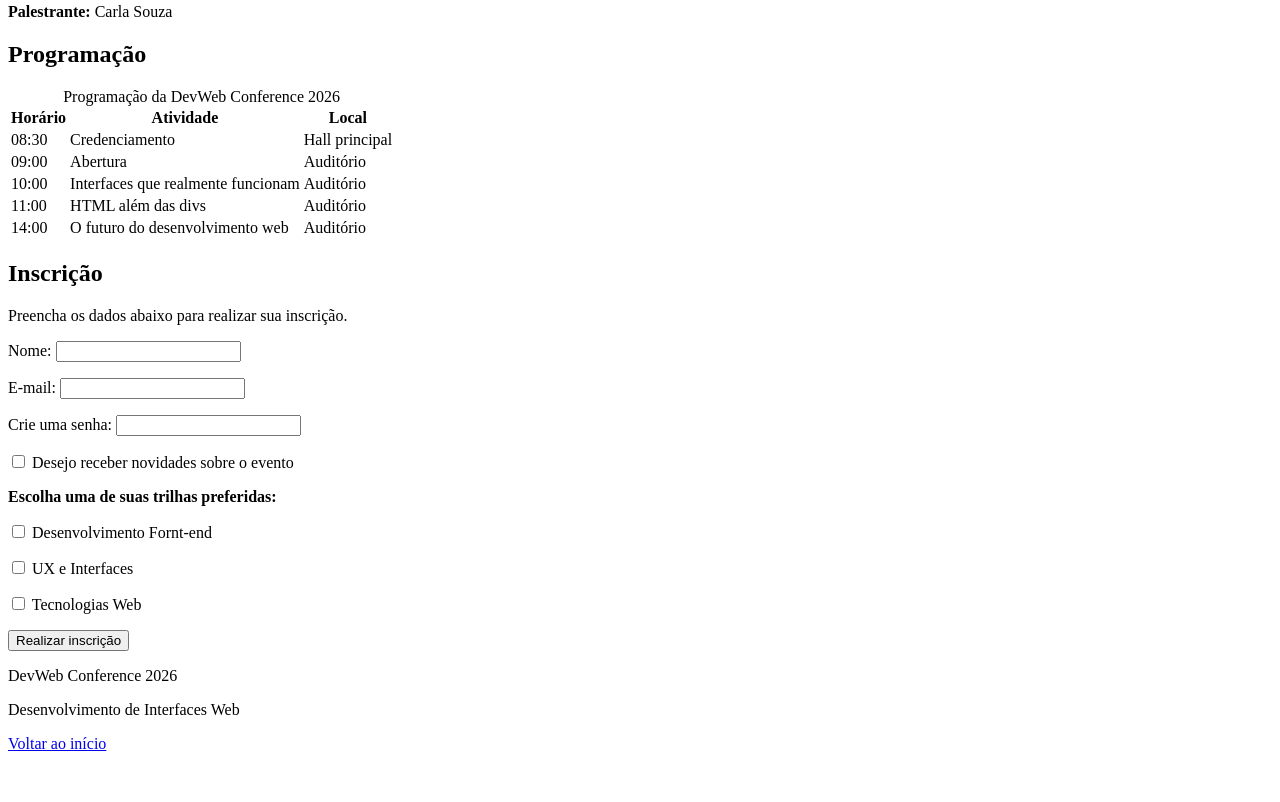
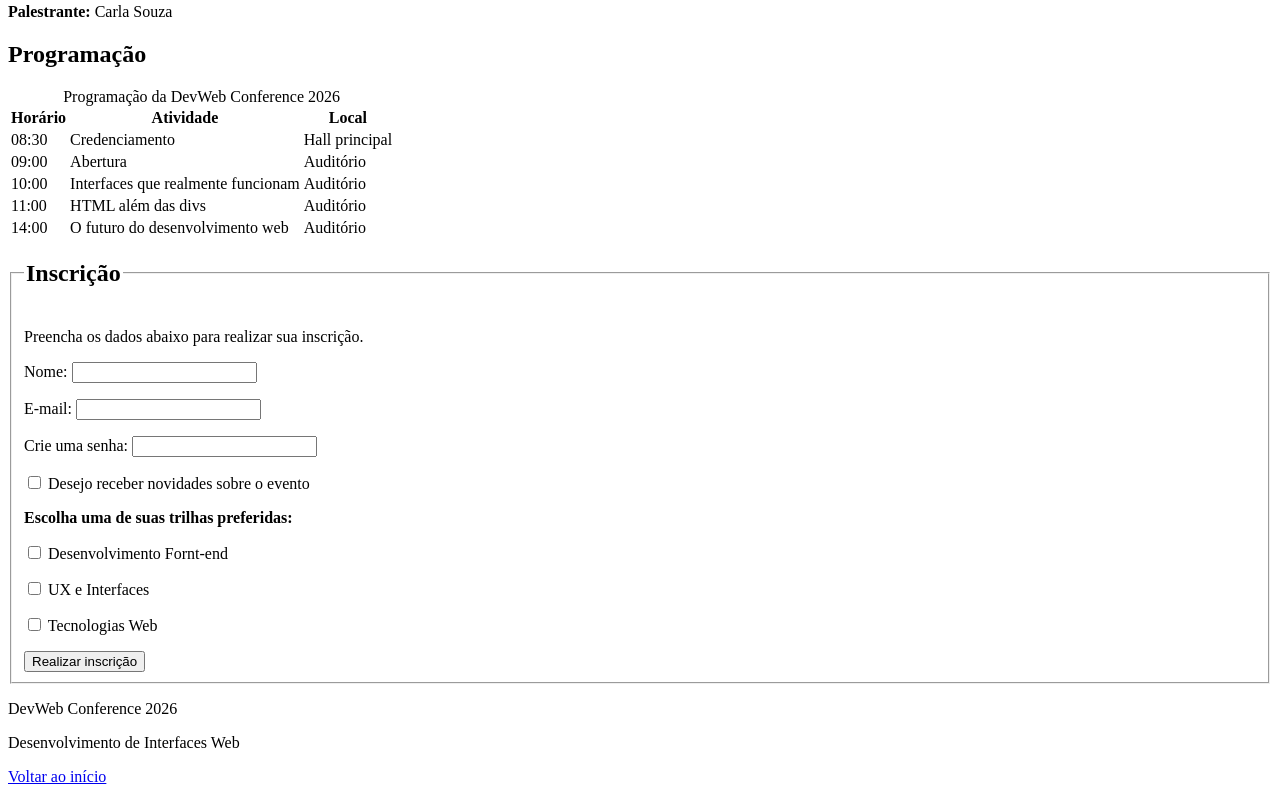
Before and after one commit to Lucas5601/devweb-conference, a plain HTML site: page index.html in a window 1280 px wide. Shown: the part 932-1734 px from the top of the page. Before the commit the page ends 1701 px from the top, so only its background shows below. Drawn offline with Linux system fonts and the light colour scheme.

Commit message:
feat: Coloca margem na area de inscricao

```diff
--- a/index.html
+++ b/index.html
@@ -249,8 +249,9 @@
 </section>
 
 <section id="inscricao">
+    <fieldset>
+    <legend><h2>Inscrição</h2></legend>
 
-    <h2>Inscrição</h2>
 
 
     <p>
@@ -409,6 +410,7 @@
 
     </form>
 
+    </fieldset>
 </section>
 
 <footer>
```
